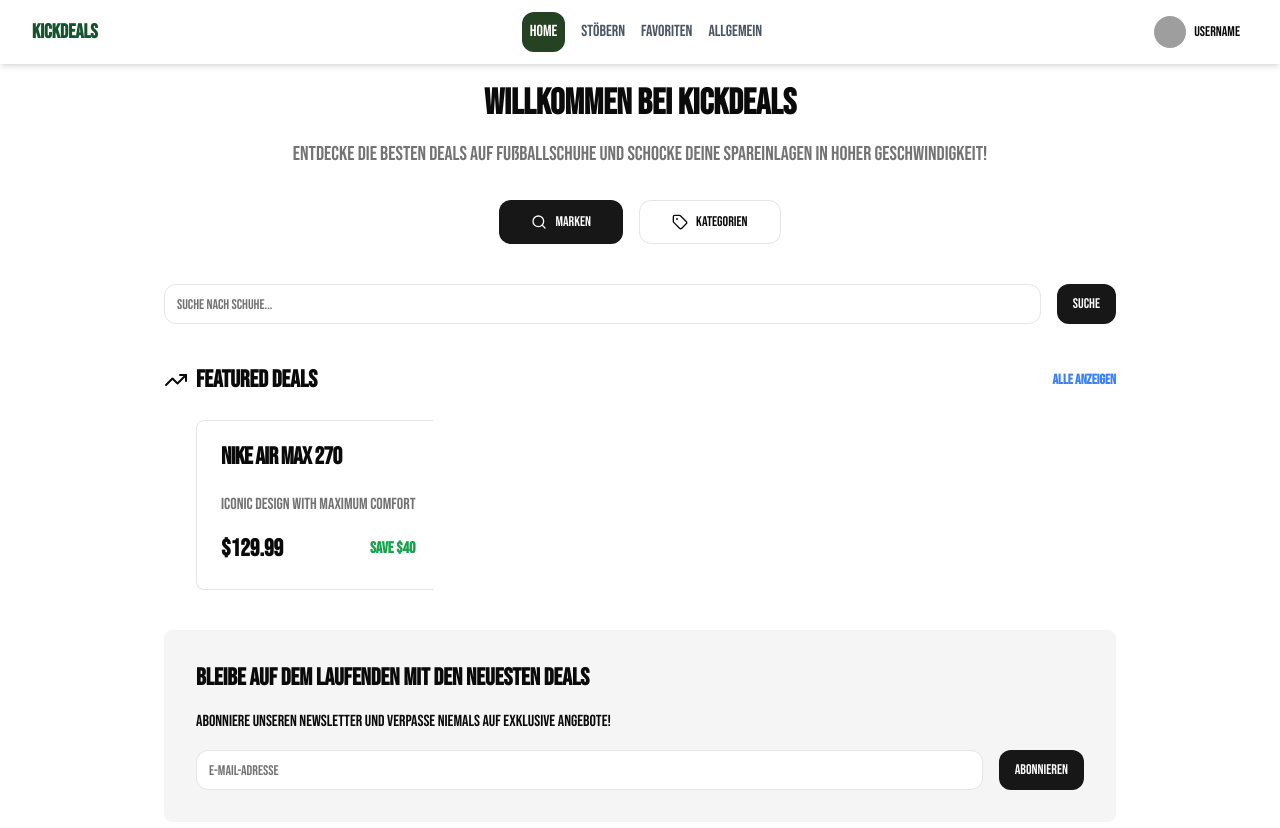
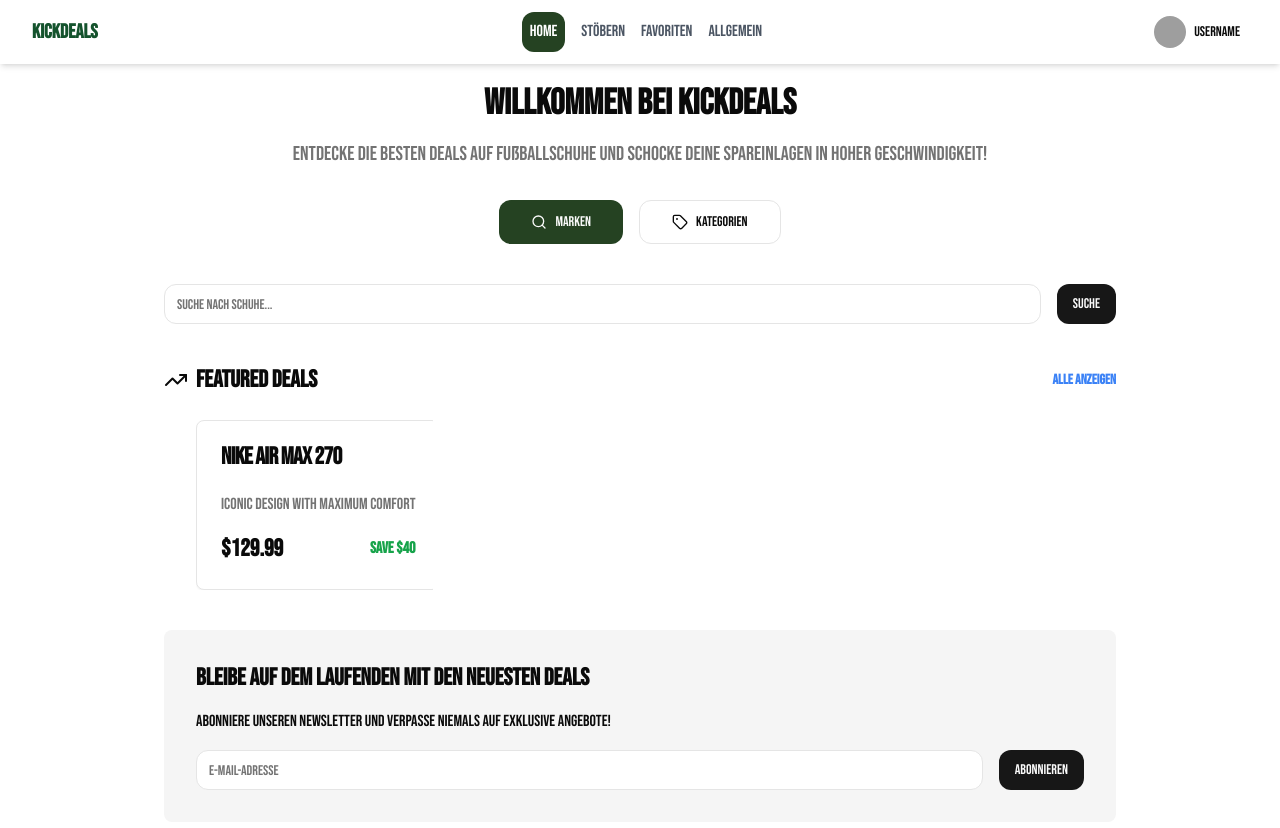
Before and after one commit to Leon-Achteresch/kickdeals, a Next.js app: page / in a window 1280 px wide. Shown: the top 828 px of the page. Built offline with nearby package versions, Linux system fonts and the light colour scheme; grey boxes are pictures that could not be loaded.

Commit message:
no message

```diff
--- a/src/components/hero/hero.tsx
+++ b/src/components/hero/hero.tsx
@@ -10,7 +10,7 @@ const Hero = () => {
         Spareinlagen in hoher Geschwindigkeit!
       </p>
       <div className="flex justify-center gap-4">
-        <Button size="lg">
+        <Button size="lg" className=" bg-defaultprimary">
           <Search className="mr-2 h-4 w-4" /> Marken
         </Button>
         <Button size="lg" variant="outline">
```
